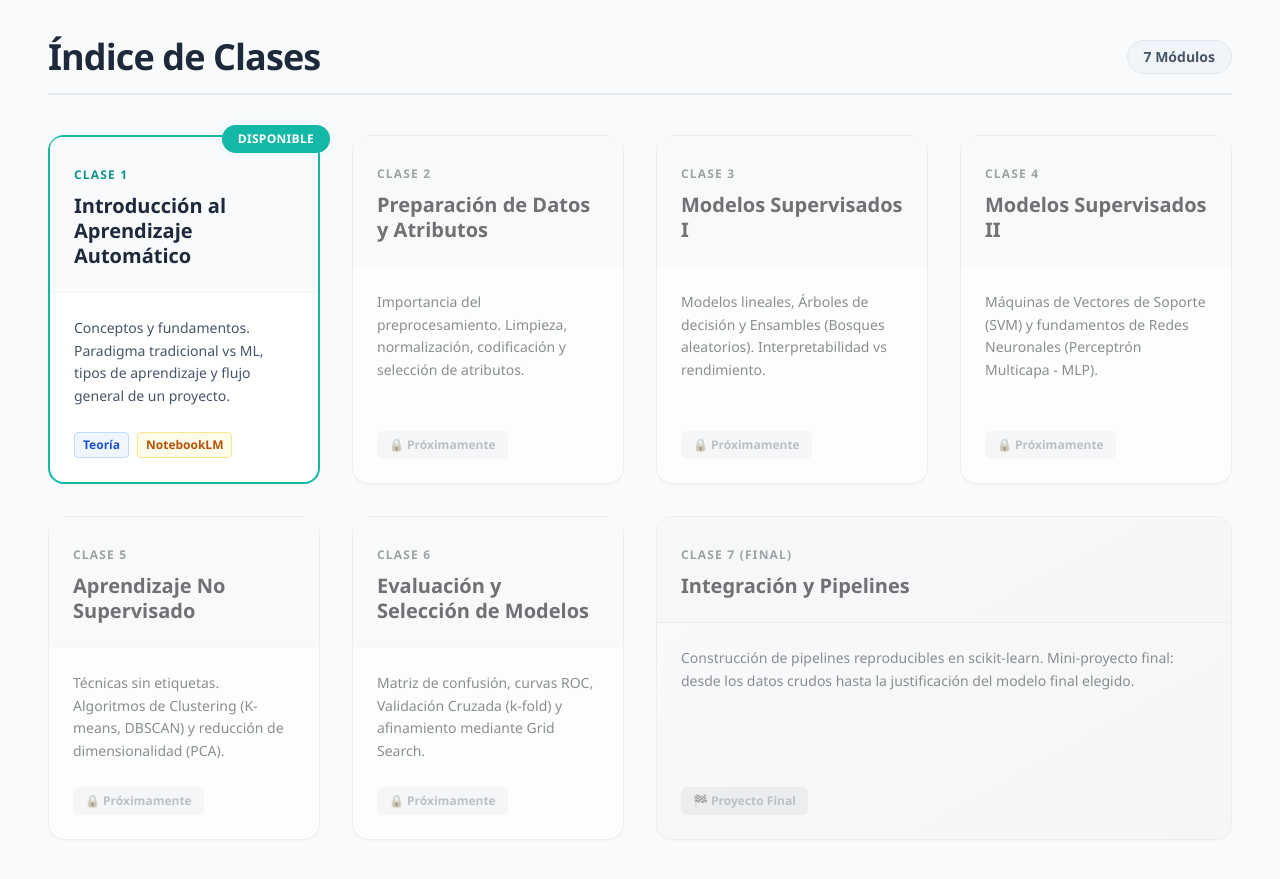
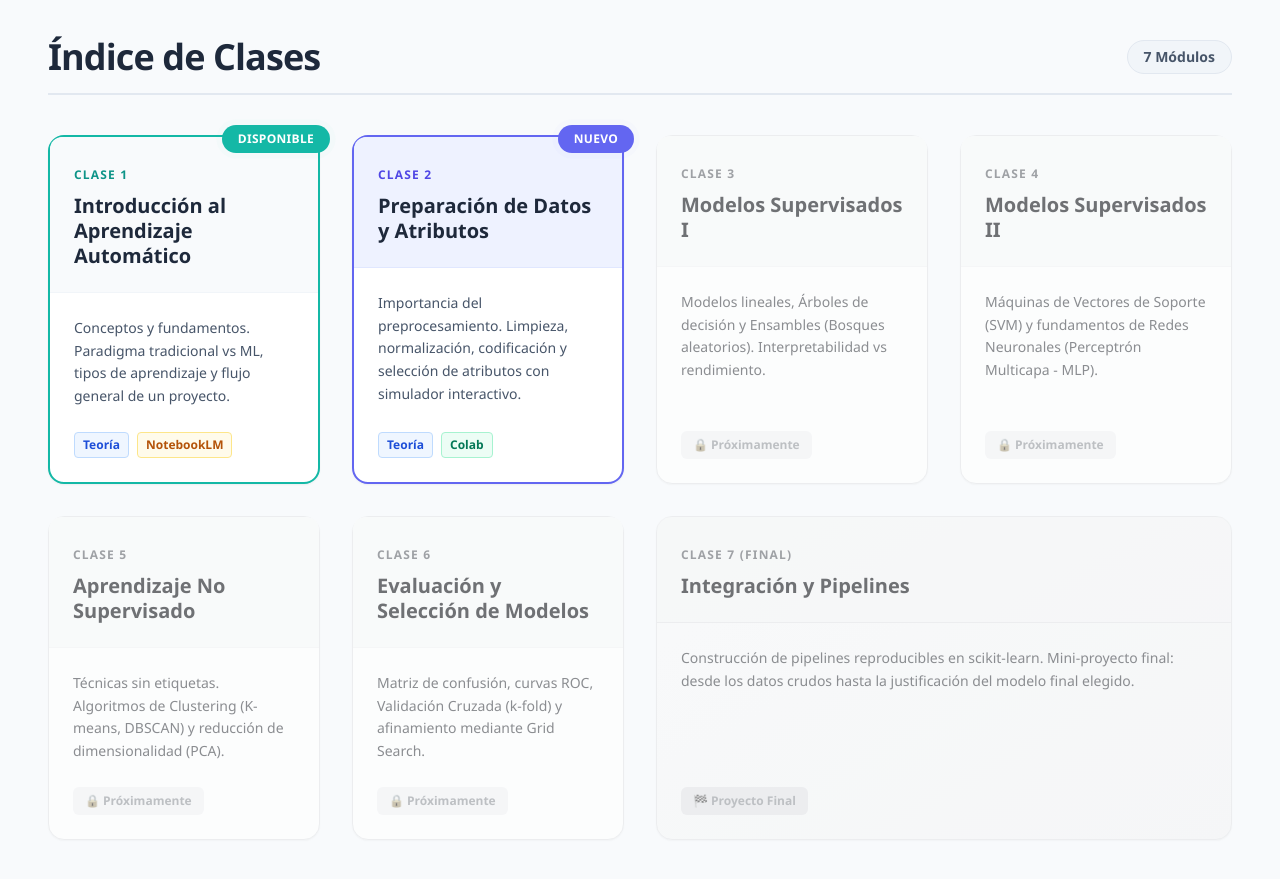
Before and after one commit to Pastor-E-Perez-Estigarribia/curso-iaa, a plain HTML site: page index.html in a window 1280 px wide. Shown: the part 960-1839 px from the top of the page. Drawn offline with nearby package versions, Linux system fonts and the light colour scheme.

Commit message:
agregar clase 2 al index

```diff
--- a/index.html
+++ b/index.html
@@ -4,14 +4,6 @@
     <meta charset="UTF-8">
     <meta name="viewport" content="width=device-width, initial-scale=1.0">
     <title>Módulo IAA - Introducción al Aprendizaje Automático</title>
-
-    <!-- Chosen Palette: Academic Slate & Teal (Slate-900 bg, Slate-50 panels, Teal-600 accents) -->
-    <!-- Application Structure Plan: Master Index/Landing Page for the IAA module. Features a hero section with course info, an overview section detailing objectives and bibliography from the syllabus, and a responsive CSS Grid displaying the 7 specific classes outlined in the 'Organización del Módulo IAA' document. Class 1 is active, while 2-7 are visually indicated as upcoming to set student expectations. -->
-    <!-- Visualization & Content Choices:
-         - Layout: CSS Grid/Flexbox via Tailwind -> Goal: Organize -> Provides a clean, modern dashboard feel.
-         - Icons: Unicode emojis -> Goal: Inform -> Avoids SVG dependencies while maintaining visual hierarchy.
-         - Interactive Cards: CSS hover states -> Goal: Engagement -> Distinguishes between available content (Clase 1) and locked content (Clases 2-7). -->
-    <!-- CONFIRMATION: NO SVG graphics used. NO Mermaid JS used. -->
 
     <script src="https://cdn.tailwindcss.com"></script>
     <style>
@@ -30,7 +22,11 @@
         .class-card.active:hover {
             transform: translateY(-5px);
             box-shadow: 0 10px 25px -5px rgba(13, 148, 136, 0.2);
-            border-color: #0d9488;
+        }
+        .class-card.active-indigo:hover {
+            transform: translateY(-5px);
+            box-shadow: 0 10px 25px -5px rgba(99, 102, 241, 0.2);
+            border-color: #6366f1;
         }
         .class-card.disabled {
             opacity: 0.65;
@@ -48,6 +44,14 @@
             0% { box-shadow: 0 0 0 0 rgba(20, 184, 166, 0.4); }
             70% { box-shadow: 0 0 0 6px rgba(20, 184, 166, 0); }
             100% { box-shadow: 0 0 0 0 rgba(20, 184, 166, 0); }
+        }
+        .badge-indigo {
+            animation: pulse-badge-indigo 2s infinite;
+        }
+        @keyframes pulse-badge-indigo {
+            0% { box-shadow: 0 0 0 0 rgba(99, 102, 241, 0.4); }
+            70% { box-shadow: 0 0 0 6px rgba(99, 102, 241, 0); }
+            100% { box-shadow: 0 0 0 0 rgba(99, 102, 241, 0); }
         }
     </style>
 </head>
@@ -123,7 +127,7 @@
             <div class="grid grid-cols-1 md:grid-cols-2 lg:grid-cols-3 xl:grid-cols-4 gap-6 md:gap-8">
 
                 <!-- CLASE 1 (Activa) -->
-                <a href="clase_1_spa.html" class="class-card active block bg-white rounded-2xl shadow-sm border-2 border-teal-500 relative overflow-visible h-full flex flex-col">
+                <a href="clase_1_spa.html" class="class-card active block bg-white rounded-2xl shadow-sm border-2 border-teal-500 relative overflow-visible h-full flex flex-col hover:z-10">
                     <div class="absolute -top-3 -right-3 bg-teal-500 text-white text-xs font-bold px-4 py-1.5 rounded-full z-10 shadow-md badge tracking-wide">
                         DISPONIBLE
                     </div>
@@ -140,19 +144,23 @@
                     </div>
                 </a>
 
-                <!-- CLASE 2 (Próximamente) -->
-                <div class="class-card disabled bg-white rounded-2xl shadow-sm border border-slate-200 relative h-full flex flex-col">
-                    <div class="bg-slate-50 p-6 rounded-t-xl border-b border-slate-100">
-                        <span class="text-slate-500 font-extrabold text-xs tracking-widest uppercase">Clase 2</span>
+                <!-- CLASE 2 (ACTIVA - NUEVA) -->
+                <a href="clase_2_spa.html" class="class-card active-indigo block bg-white rounded-2xl shadow-sm border-2 border-indigo-500 relative overflow-visible h-full flex flex-col hover:z-10">
+                    <div class="absolute -top-3 -right-3 bg-indigo-500 text-white text-xs font-bold px-4 py-1.5 rounded-full z-10 shadow-md badge-indigo tracking-wide">
+                        NUEVO
+                    </div>
+                    <div class="bg-indigo-50 p-6 rounded-t-xl border-b border-indigo-100">
+                        <span class="text-indigo-600 font-extrabold text-xs tracking-widest uppercase">Clase 2</span>
                         <h3 class="text-xl font-bold text-slate-800 mt-2 leading-tight">Preparación de Datos y Atributos</h3>
                     </div>
                     <div class="p-6 flex-1 flex flex-col justify-between">
-                        <p class="text-slate-600 text-sm mb-6 leading-relaxed">Importancia del preprocesamiento. Limpieza, normalización, codificación y selección de atributos.</p>
-                        <div class="flex items-center gap-2 text-xs font-bold text-slate-400 bg-slate-100 w-fit px-3 py-1.5 rounded-md">
-                            <span>🔒 Próximamente</span>
+                        <p class="text-slate-600 text-sm mb-6 leading-relaxed">Importancia del preprocesamiento. Limpieza, normalización, codificación y selección de atributos con simulador interactivo.</p>
+                        <div class="flex flex-wrap gap-2">
+                            <span class="bg-blue-50 text-blue-700 border border-blue-200 px-2 py-1 rounded text-xs font-semibold">Teoría</span>
+                            <span class="bg-emerald-50 text-emerald-700 border border-emerald-200 px-2 py-1 rounded text-xs font-semibold">Colab</span>
                         </div>
                     </div>
-                </div>
+                </a>
 
                 <!-- CLASE 3 (Próximamente) -->
                 <div class="class-card disabled bg-white rounded-2xl shadow-sm border border-slate-200 relative h-full flex flex-col">
@@ -211,7 +219,7 @@
                 </div>
 
                 <!-- CLASE 7 (Próximamente) -->
-                <div class="class-card disabled bg-white rounded-2xl shadow-sm border border-slate-200 relative h-full flex flex-col md:col-span-2 lg:col-span-1 xl:col-span-2 bg-gradient-to-br from-slate-50 to-slate-100">
+                <div class="class-card disabled bg-white rounded-2xl shadow-sm border border-slate-200 relative h-full flex flex-col lg:col-span-2 bg-gradient-to-br from-slate-50 to-slate-100">
                     <div class="bg-slate-100/50 p-6 rounded-t-xl border-b border-slate-200">
                         <span class="text-slate-500 font-extrabold text-xs tracking-widest uppercase">Clase 7 (Final)</span>
                         <h3 class="text-xl font-bold text-slate-800 mt-2 leading-tight">Integración y Pipelines</h3>
```
